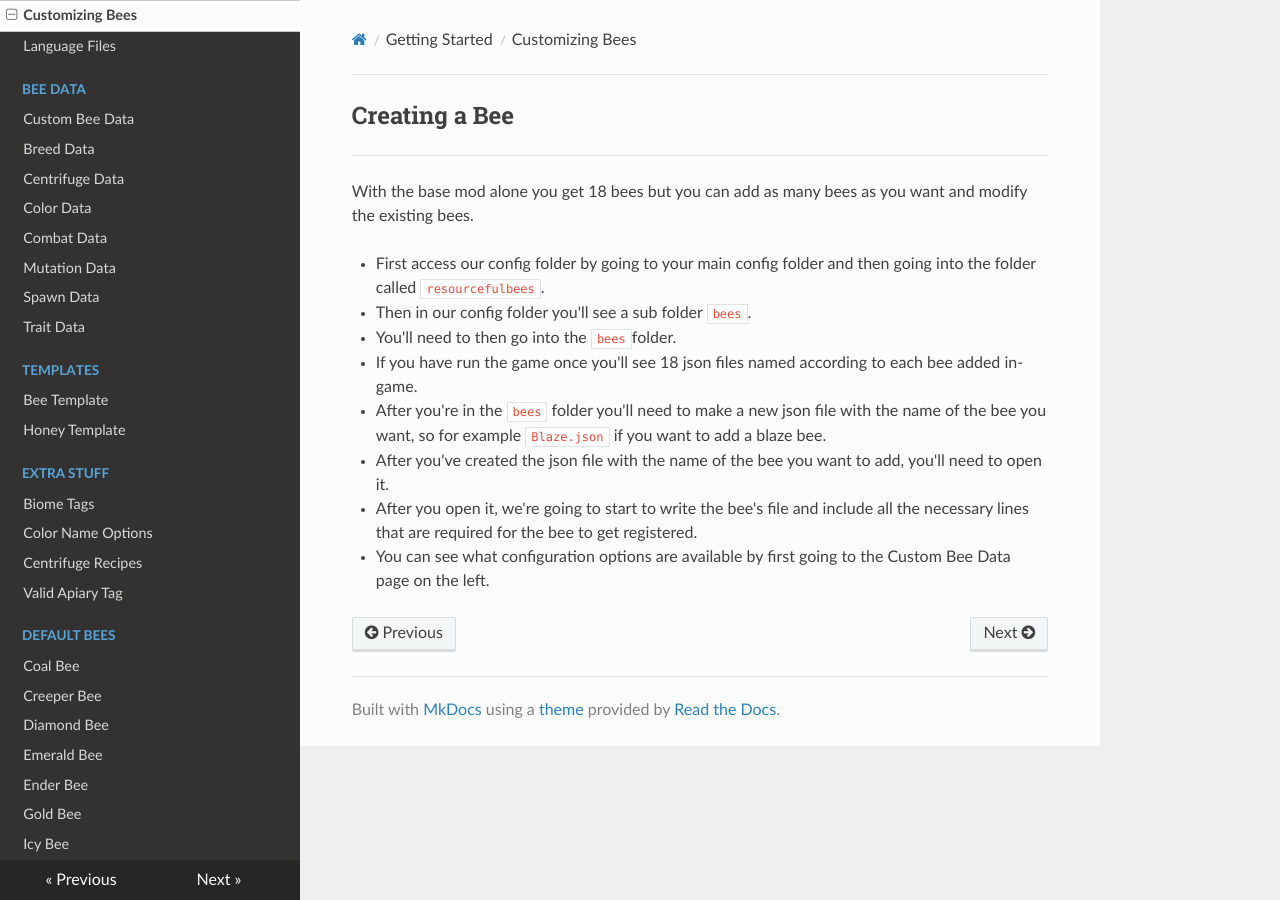
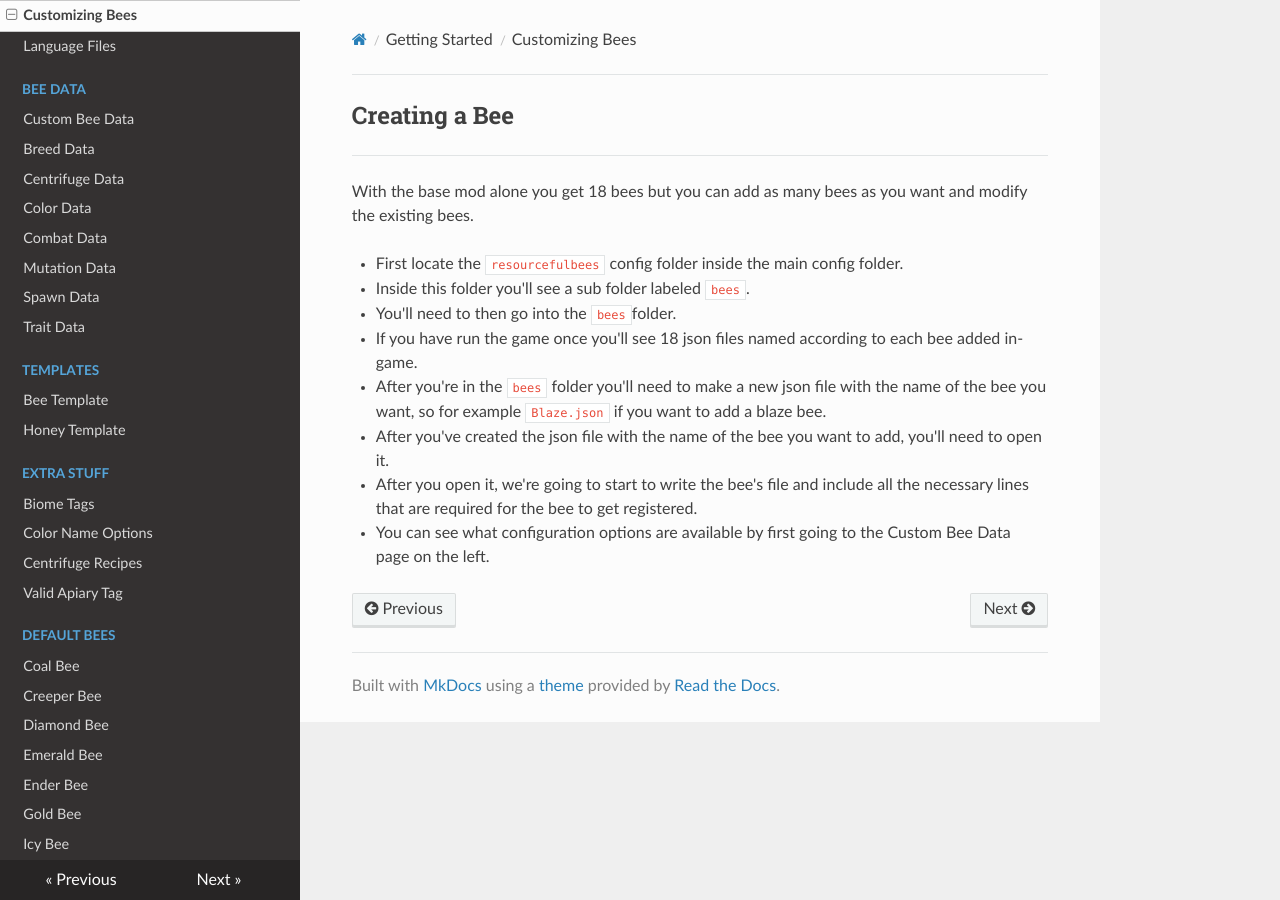
Before and after one commit to Team-Resourceful/ResourcefulBeesDocs, an MkDocs documentation site: the page built from docs/getting_started/bee_creation.md, in a window 1280 px wide. Built offline with MkDocs 1.6.1, drawn with Linux system fonts in a browser that asks for light colours; nearby versions of some CDN libraries.

Commit message:
docs/getting_started/bee_creation.md updated from https://stackedit.io/

```diff
--- a/docs/getting_started/bee_creation.md
+++ b/docs/getting_started/bee_creation.md
@@ -3,8 +3,8 @@
 
 With the base mod alone you get 18 bees but you can add as many bees as you want and modify the existing bees.
 
-* First access our config folder by going to your main config folder and then going into the folder called `resourcefulbees`.
-* Then in our config folder you'll see a sub folder `bees`.
+* First locate the `resourcefulbees` config folder inside the main config folder.
+* Inside this folder you'll see a sub folder labeled `bees`.
 * You'll need to then go into the `bees`folder.
 * If you have run the game once you'll see 18 json files named according to each bee added in-game.
 * After you're in the `bees` folder you'll need to make a new json file with the name of the bee you want, so for example `Blaze.json` if you want to add a blaze bee.
```
Also changed, not shown: other parts of docs/getting_started/bee_creation.md (+1 -1 lines).
